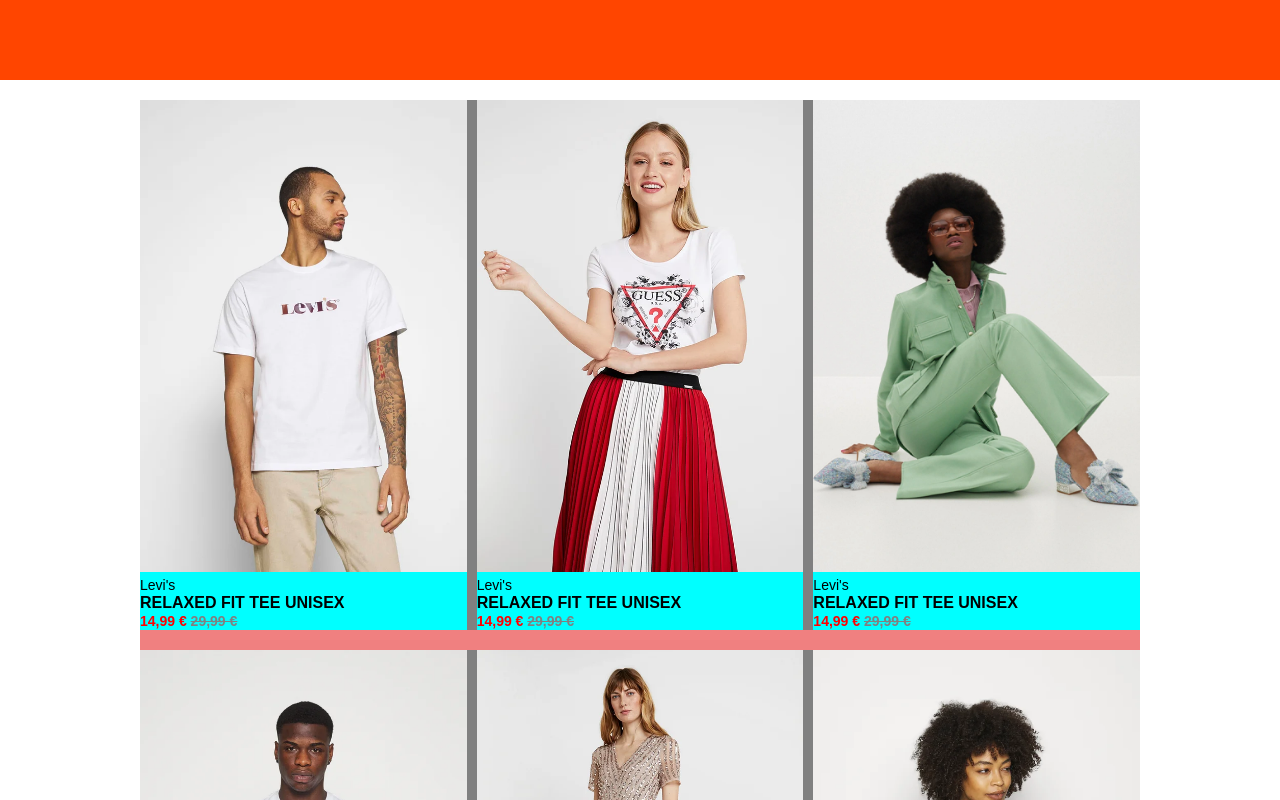
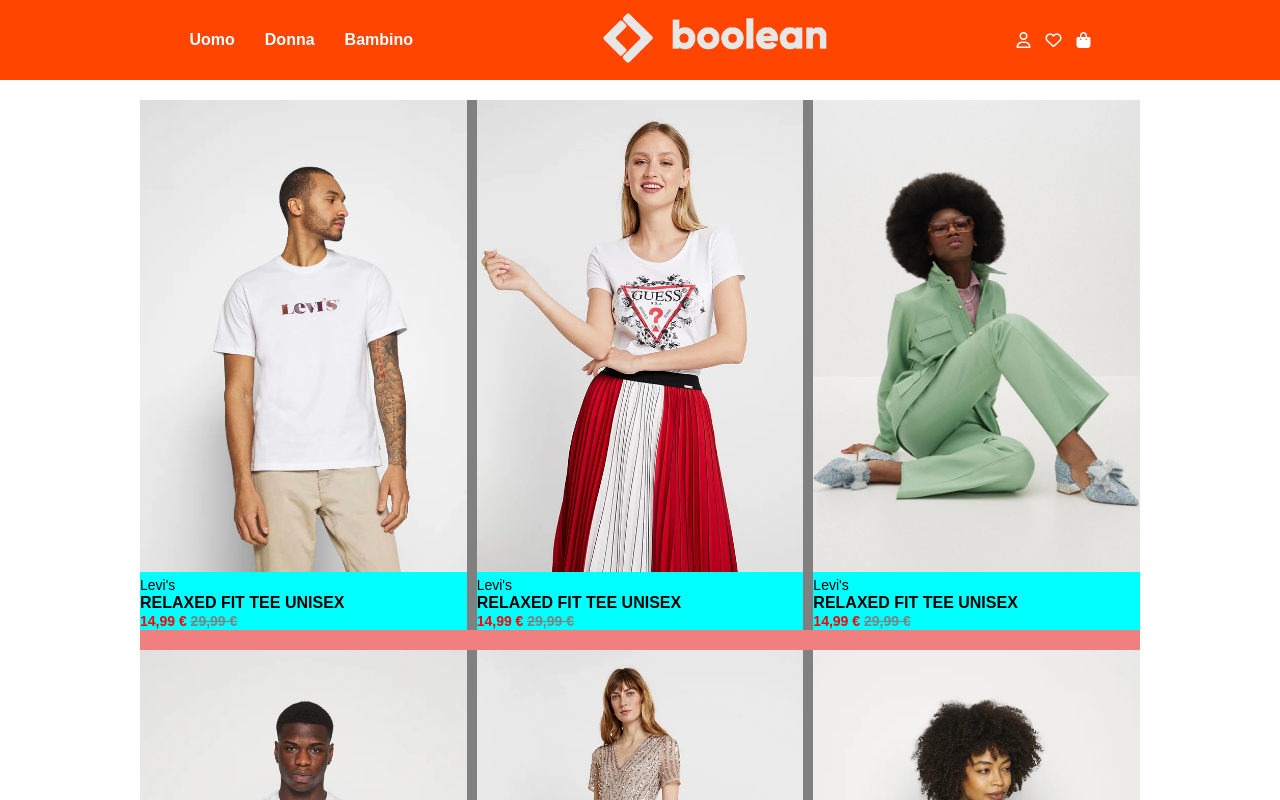
Before and after one commit to EmanueleDinaro/html-css-boolando, a plain HTML site: page index.html in a window 1280 px wide. Shown: the top 800 px of the page. Drawn offline with Linux system fonts and the light colour scheme.

Commit message:
feat: add header logo, nav, icons

```diff
--- a/css/style.css
+++ b/css/style.css
@@ -9,7 +9,7 @@
 }
 
 /*--------------
-    FONT
+    TYPOGRAPHY
 --------------*/
 
 *{
@@ -42,6 +42,15 @@
     text-decoration: line-through;
 }
 
+header .nav ul li a{
+    color: white;
+    font-weight: bold;
+    text-decoration: none;
+}
+
+header .nav-icons{
+    color: white;
+}
 /*--------------
     GENERAL
 --------------*/
@@ -65,8 +74,28 @@ header{
     width: 100%;
     min-height: 80px;
     margin-bottom: 20px;
+    display: flex;
+    justify-content: space-evenly;
+    align-items: center;
 }
 
+header .nav ul{
+    list-style: none;
+    display: flex;
+    gap: 30px;
+    line-height: 80px;
+}
+
+
+header .logo > img{
+    height: 50px;
+}
+
+header .nav-icons{
+    line-height: 80px;
+    display: flex;
+    gap: 15px;
+}
 /*--------------
     MAIN
 --------------*/
--- a/index.html
+++ b/index.html
@@ -6,9 +6,31 @@
     <title>Boolando</title>
 
     <link rel="stylesheet" href="css/style.css">
+    <!-- FontAwesome -->
+    <link rel="stylesheet" href="https://cdnjs.cloudflare.com/ajax/libs/font-awesome/6.6.0/css/all.min.css" integrity="sha512-Kc323vGBEqzTmouAECnVceyQqyqdsSiqLQISBL29aUW4U/M7pSPA/gEUZQqv1cwx4OnYxTxve5UMg5GT6L4JJg==" crossorigin="anonymous" referrerpolicy="no-referrer" />
+    <!-- /FontAwesome -->
+
 </head>
 <body>
-    <header></header>
+    <header>
+        <div class="nav">
+            <ul>
+                <li><a href="#">Uomo</a></li>
+                <li><a href="#">Donna</a></li>
+                <li><a href="#">Bambino</a></li>
+            </ul>
+        </div>
+
+        <div class="logo">
+            <img src="img/boolean-logo.png" alt="logo">
+        </div>
+
+        <div class="nav-icons">
+            <i class="fa-regular fa-user"></i>
+            <i class="fa-regular fa-heart"></i>
+            <i class="fa-solid fa-bag-shopping"></i>
+        </div>
+    </header>
 
     <main class="debug">
         <div class="container">
```
